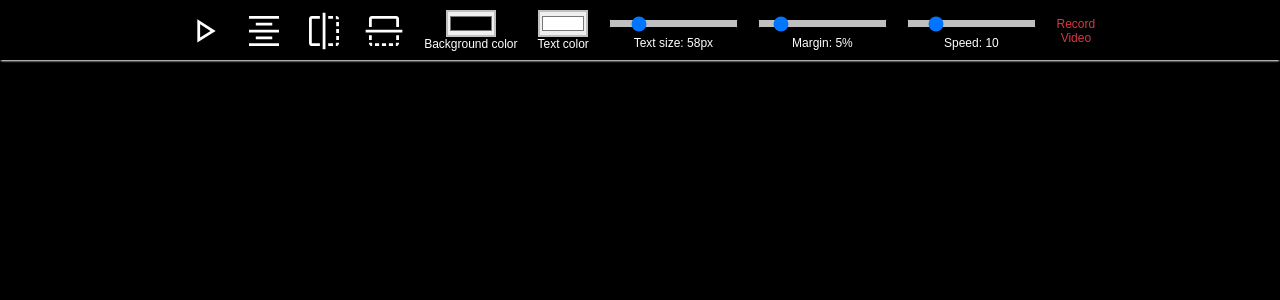
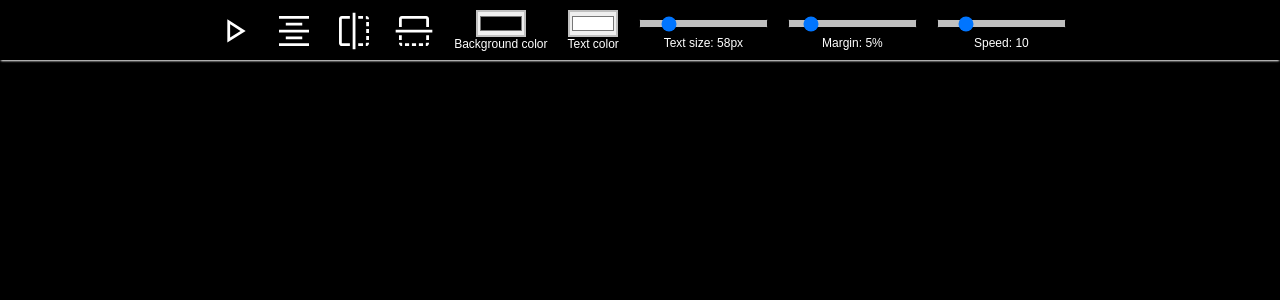
Before and after one commit to manoj633/stream-prompter, a React (Vite) app: page /teleprompter in a window 1280 px wide. Shown: the top 300 px of the page. Built offline with nearby package versions, Linux system fonts and the light colour scheme; a web font is replaced by a local one.

Commit message:
updated teleprompter

```diff
--- a/src/pages/TeleprompterPage/TeleprompterPage.jsx
+++ b/src/pages/TeleprompterPage/TeleprompterPage.jsx
@@ -203,7 +203,19 @@ function TeleprompterPage() {
   };
 
   const handleContentChange = (e) => {
-    setContent(e.target.innerHTML);
+    // Get the current text content
+    const textContent = e.target.innerText;
+
+    // Update the content state with the new text content
+    setContent(textContent);
+
+    // Move the cursor to the end of the content
+    const range = document.createRange();
+    const selection = window.getSelection();
+    range.selectNodeContents(contentRef.current);
+    range.collapse(false); // Collapse the range to the end
+    selection.removeAllRanges();
+    selection.addRange(range);
   };
 
   return (
@@ -375,36 +387,20 @@ function TeleprompterPage() {
                 Speed: <span id="speed-display">{speed}</span>
               </div>
             </div>
-
-            <div>
-              <form
-                action="https://app.teleprompter.com/recorder"
-                target="_blank"
-              >
-                <input
-                  id="record-content"
-                  type="hidden"
-                  name="content"
-                  value={content}
-                />
-                <button className={styles.recordVideoButton}>
-                  Record Video
-                </button>
-              </form>
-            </div>
           </div>
         </nav>
 
         <div
           className={`${styles.content}
-            ${isFlipX ? styles.flipx : ""}
-            ${isFlipY ? styles.flipy : ""}`}
+    ${isFlipX ? styles.flipx : ""}
+    ${isFlipY ? styles.flipy : ""}`}
           ref={contentRef}
           spellCheck="false"
           contentEditable={!isPlaying}
           onPaste={handleContentPaste}
           onInput={handleContentChange}
           dangerouslySetInnerHTML={{ __html: content.replace(/\n/g, "<br>") }}
+          style={{ direction: "ltr", textAlign: "left" }} // Ensure direction and alignment
         ></div>
 
         <div
--- a/src/pages/TeleprompterPage/TeleprompterPage.module.css
+++ b/src/pages/TeleprompterPage/TeleprompterPage.module.css
@@ -82,6 +82,8 @@
     padding-top: 300px;
     padding-bottom: 100vh;
     overflow-wrap: break-word;
+    text-align: left;
+    direction: ltr;
 }
 
 .flipx {
```
